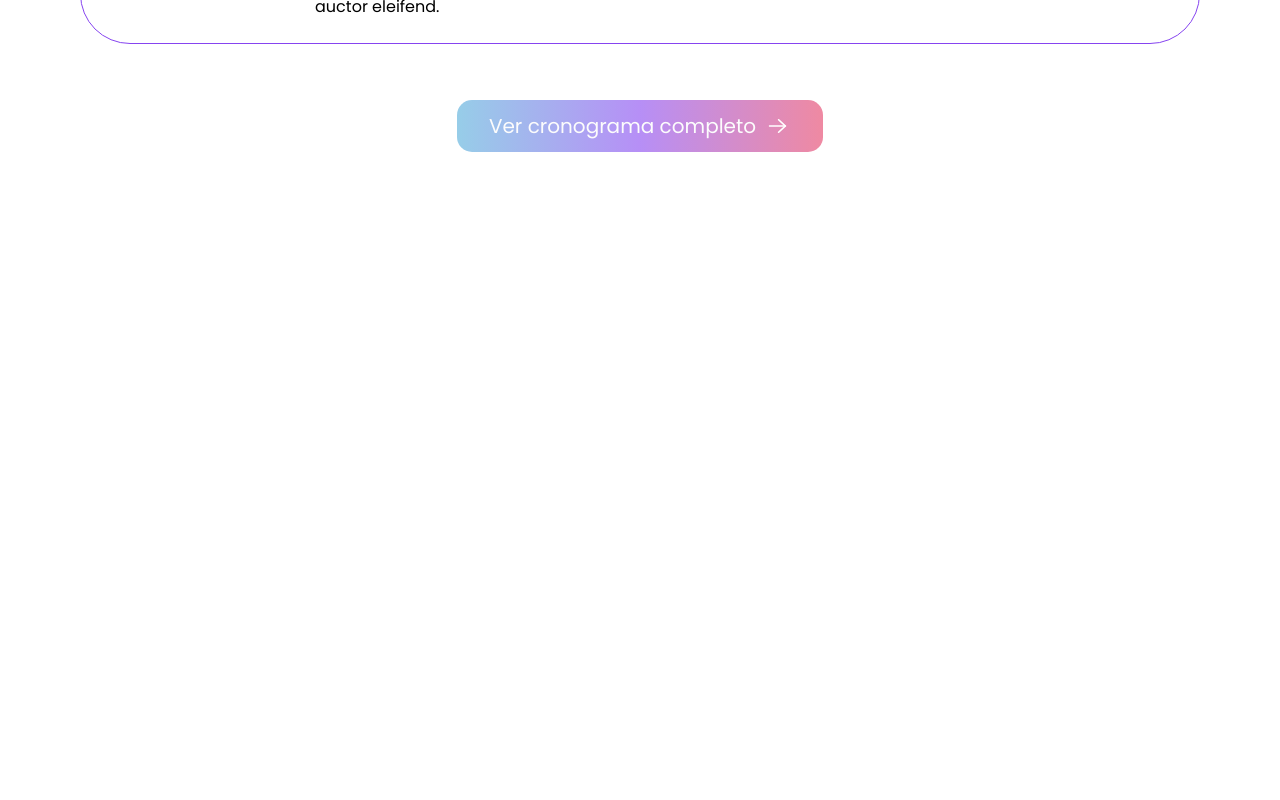
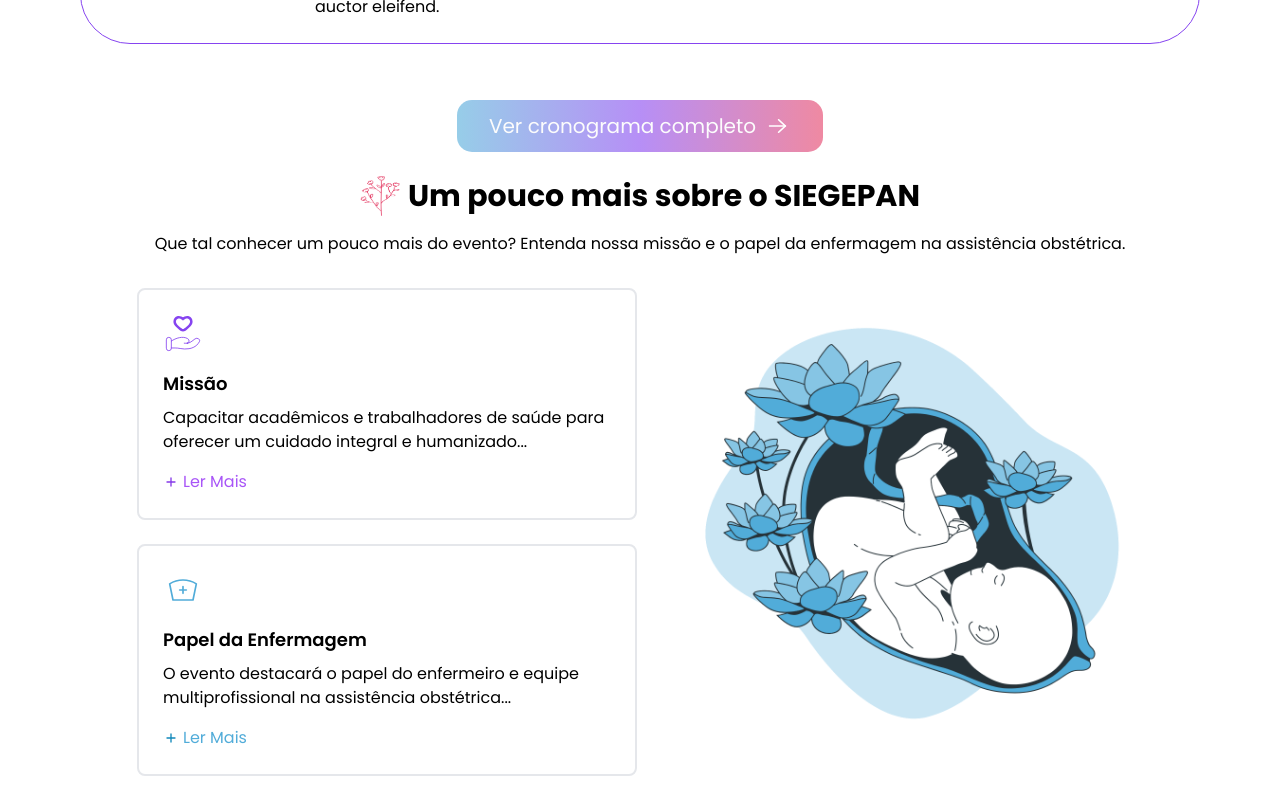
Before and after one commit to Siegepan/SIEGEPAN, a React (Vite) app: page / in a window 1280 px wide. Shown: the part 1887-2687 px from the top of the page. Before the commit the page ends 2039 px from the top, so only its background shows below. Built offline with nearby package versions, Linux system fonts and the light colour scheme.

Commit message:
fix responsive content

```diff
--- /dev/null
+++ b/src/components/Sobre/index.jsx
@@ -0,0 +1,123 @@
+import { useState } from "react";
+import iconhand from "/src/assets/hand-sobre.svg";
+import nurse from "/src/assets/nurse-sobre.svg";
+import mais from "/src/assets/mais-sobre.svg";
+import menos from "/src/assets/menos-sobre.svg";
+import imgsobre from "/src/assets/imgsobre.png";
+import planta from "/src/assets/plantasobre.png";
+
+function SobreSiegepan() {
+  // Estado para controlar qual seção do accordion está expandida
+  const [expandedSection, setExpandedSection] = useState(null);
+
+  const toggleAccordion = (section) => {
+    setExpandedSection((prevSection) =>
+      prevSection === section ? null : section
+    );
+  };
+
+  return (
+    <div className="flex flex-col items-center p-6">
+      <div className="flex items-center mb-4">
+        <img src={planta} alt="Planta" className="w-10 h-10 mr-2" />
+        <h2 className="text-3xl font-bold">Um pouco mais sobre o SIEGEPAN</h2>
+      </div>
+      <p className="text-center mb-8">
+        Que tal conhecer um pouco mais do evento? Entenda nossa missão e o papel
+        da enfermagem na assistência obstétrica.
+      </p>
+
+      <div className="flex flex-col lg:flex-row items-center md:items-start gap-8">
+        {/* Cards */}
+        <div className="flex flex-col gap-6">
+          {/* Card 1 */}
+          <div className="flex flex-col items-start p-6 border-2 border-gray-200 rounded-lg w-full md:w-[500px]">
+            <img src={iconhand} alt="Ícone mão" className="w-10 h-10 mb-4" />
+            <h3 className="text-lg font-semibold mb-2">Missão</h3>
+            <p className="text-left mb-4">
+              Capacitar acadêmicos e trabalhadores de saúde para oferecer um
+              cuidado integral e humanizado
+              {!expandedSection || expandedSection !== "mission" ? "..." : ""}
+              {expandedSection === "mission" && (
+                <>
+                  {" "}
+                  Nosso foco é promover habilidades e conhecimentos que permitam
+                  aos profissionais de saúde prestar uma assistência de
+                  qualidade, com ética e sensibilidade às necessidades dos
+                  pacientes.
+                </>
+              )}
+            </p>
+            <button
+              onClick={() => toggleAccordion("mission")}
+              className="text-purple-500 flex items-center"
+            >
+              <img
+                src={expandedSection === "mission" ? menos : mais}
+                alt={
+                  expandedSection === "mission" ? "Ícone menos" : "Ícone mais"
+                }
+                className="w-4 h-4 mr-1"
+                style={{
+                  filter:
+                    "invert(32%) sepia(73%) saturate(5827%) hue-rotate(257deg) brightness(93%) contrast(95%)",
+                }}
+              />
+              {expandedSection === "mission" ? "Ler Menos" : "Ler Mais"}
+            </button>
+          </div>
+
+          {/* Card 2 */}
+          <div className="flex flex-col items-start p-6 border-2 border-gray-200 rounded-lg w-full md:w-[500px]">
+            <img
+              src={nurse}
+              alt="Ícone enfermeira"
+              className="w-10 h-10 mb-4"
+            />
+            <h3 className="text-lg font-semibold mb-2">Papel da Enfermagem</h3>
+            <p className="text-left mb-4">
+              O evento destacará o papel do enfermeiro e equipe
+              multiprofissional na assistência obstétrica
+              {!expandedSection || expandedSection !== "role" ? "..." : ""}
+              {expandedSection === "role" && (
+                <>
+                  {" "}
+                  A equipe de enfermagem terá um papel fundamental em garantir
+                  uma assistência contínua e segura, promovendo o bem-estar e a
+                  saúde da mãe e do bebê.
+                </>
+              )}
+            </p>
+            <button
+              onClick={() => toggleAccordion("role")}
+              className="text-[#51ACD9] flex items-center"
+            >
+              <img
+                src={expandedSection === "role" ? menos : mais}
+                alt={expandedSection === "role" ? "Ícone menos" : "Ícone mais"}
+                className="w-4 h-4 mr-1"
+                style={{
+                  filter:
+                    expandedSection === "role"
+                      ? "invert(36%) sepia(61%) saturate(3182%) hue-rotate(174deg) brightness(92%) contrast(88%)"
+                      : "invert(36%) sepia(61%) saturate(3182%) hue-rotate(174deg) brightness(92%) contrast(88%)",
+                }}
+              />
+
+              {expandedSection === "role" ? "Ler Menos" : "Ler Mais"}
+            </button>
+          </div>
+        </div>
+
+        {/* Image */}
+        <img
+          src={imgsobre}
+          alt="Imagem sobre o evento"
+          className="w-full max-w-[474px] lg:block hidden h-auto object-contain"
+        />
+      </div>
+    </div>
+  );
+}
+
+export default SobreSiegepan;
--- a/src/pages/App.jsx
+++ b/src/pages/App.jsx
@@ -2,6 +2,7 @@ import Header from "../components/Header";
 import Hero from "../components/Hero";
 import Submissions from "../components/Submissions";
 import Schedule from "../components/Schedule";
+import SobreSiegepan from "../components/Sobre";
 function App() {
   return (
     <>
@@ -9,6 +10,7 @@ function App() {
       <Hero />
       <Submissions />
       <Schedule />
+      <SobreSiegepan />
     </>
   );
 }
--- a/src/sobre.jsx
+++ /dev/null
@@ -1,83 +0,0 @@
-import React, { useState } from 'react';
-import iconhand from "./assets/hand-sobre.svg";
-import nurse from "./assets/nurse-sobre.svg";
-import mais from "./assets/mais-sobre.svg";
-import menos from "./assets/menos-sobre.svg";
-import imgsobre from "./assets/imgsobre.png";
-import planta from "./assets/plantasobre.png";
-
-function SobreSiegepan() {
-    // Estado para controlar qual seção do accordion está expandida
-    const [expandedSection, setExpandedSection] = useState(null);
-
-    const toggleAccordion = (section) => {
-        setExpandedSection((prevSection) => (prevSection === section ? null : section));
-    };
-
-    return (
-        <div className="flex flex-col items-center p-6">
-            <div className="flex items-center mb-4">
-                <img src={planta} alt="Planta" className="w-10 h-10 mr-2" />
-                <h2 className="text-3xl font-bold">Um pouco mais sobre o SIEGEPAN</h2>
-            </div>
-            <p className="text-center mb-8">
-                Que tal conhecer um pouco mais do evento? Entenda nossa missão e o papel da enfermagem na assistência obstétrica.
-            </p>
-
-            <div className="flex flex-col md:flex-row items-center md:items-start gap-8">
-                {/* Cards */}
-                <div className="flex flex-col gap-6">
-                    {/* Card 1 */}
-                    <div className="flex flex-col items-start p-6 border-2 border-gray-200 rounded-lg w-full md:w-[500px]">
-                        <img src={iconhand} alt="Ícone mão" className="w-10 h-10 mb-4" />
-                        <h3 className="text-lg font-semibold mb-2">Missão</h3>
-                        <p className="text-left mb-4">
-                            Capacitar acadêmicos e trabalhadores de saúde para oferecer um cuidado integral e humanizado
-                            {!expandedSection || expandedSection !== 'mission' ? "..." : ""}
-                            {expandedSection === 'mission' && (
-                                <> Nosso foco é promover habilidades e conhecimentos que permitam aos profissionais de saúde prestar uma assistência de qualidade, com ética e sensibilidade às necessidades dos pacientes.</>
-                            )}
-                        </p>
-                        <button onClick={() => toggleAccordion('mission')} className="text-purple-500 flex items-center">
-                            <img
-                                src={expandedSection === 'mission' ? menos : mais}
-                                alt={expandedSection === 'mission' ? "Ícone menos" : "Ícone mais"}
-                                className="w-4 h-4 mr-1"
-                                style={{ filter: "invert(32%) sepia(73%) saturate(5827%) hue-rotate(257deg) brightness(93%) contrast(95%)" }}
-                            />
-                            {expandedSection === 'mission' ? "Ler Menos" : "Ler Mais"}
-                        </button>
-                    </div>
-
-                    {/* Card 2 */}
-                    <div className="flex flex-col items-start p-6 border-2 border-gray-200 rounded-lg w-full md:w-[500px]">
-                        <img src={nurse} alt="Ícone enfermeira" className="w-10 h-10 mb-4" />
-                        <h3 className="text-lg font-semibold mb-2">Papel da Enfermagem</h3>
-                        <p className="text-left mb-4">
-                            O evento destacará o papel do enfermeiro e equipe multiprofissional na assistência obstétrica
-                            {!expandedSection || expandedSection !== 'role' ? "..." : ""}
-                            {expandedSection === 'role' && (
-                                <> A equipe de enfermagem terá um papel fundamental em garantir uma assistência contínua e segura, promovendo o bem-estar e a saúde da mãe e do bebê.</>
-                            )}
-                        </p>
-                        <button onClick={() => toggleAccordion('role')} className="text-[#51ACD9] flex items-center">
-                            <img
-                                src={expandedSection === 'role' ? menos : mais}
-                                alt={expandedSection === 'role' ? "Ícone menos" : "Ícone mais"}
-                                className="w-4 h-4 mr-1"
-                                style={{ filter: expandedSection === 'role' ? "invert(36%) sepia(61%) saturate(3182%) hue-rotate(174deg) brightness(92%) contrast(88%)" : "invert(36%) sepia(61%) saturate(3182%) hue-rotate(174deg) brightness(92%) contrast(88%)" }}
-                            />
-
-                            {expandedSection === 'role' ? "Ler Menos" : "Ler Mais"}
-                        </button>
-                    </div>
-                </div>
-
-                {/* Image */}
-                <img src={imgsobre} alt="Imagem sobre o evento" className="w-full md:w-[450px] h-auto object-contain" />
-            </div>
-        </div>
-    );
-}
-
-export default SobreSiegepan;
```
